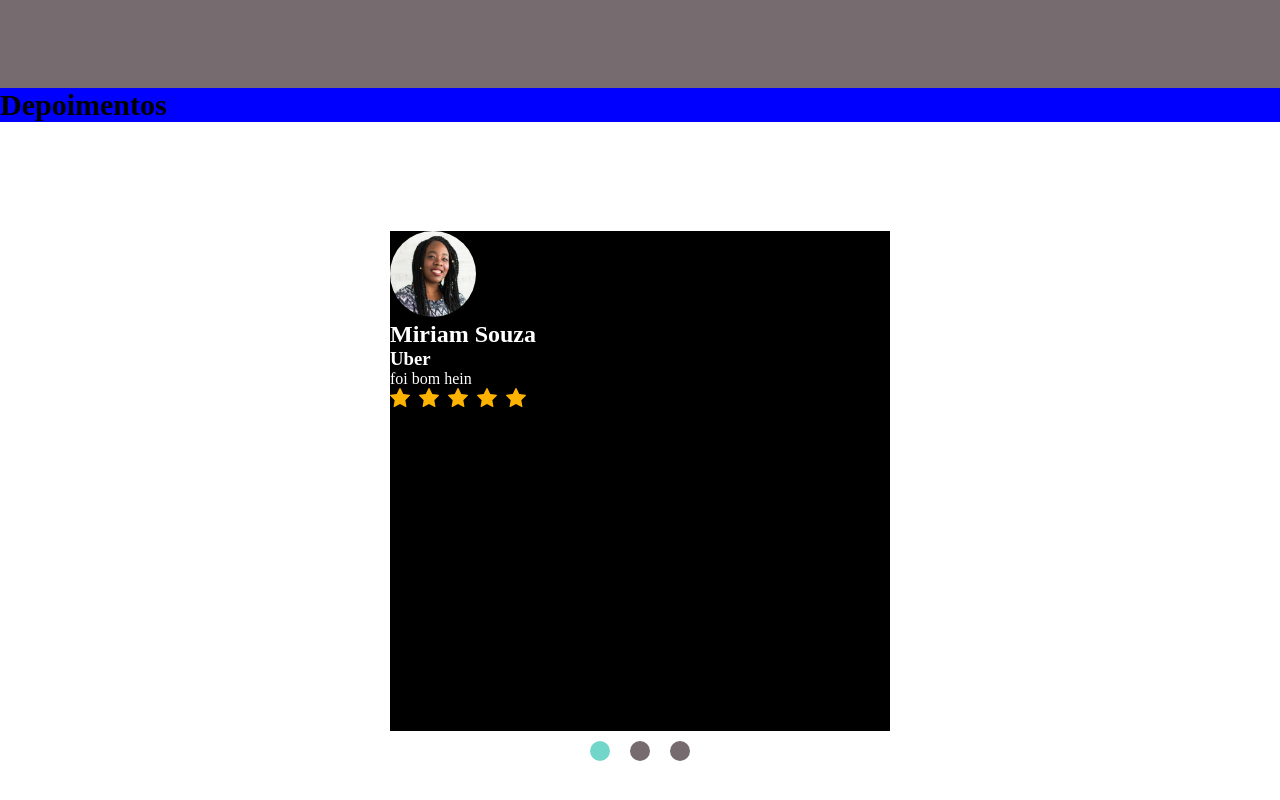
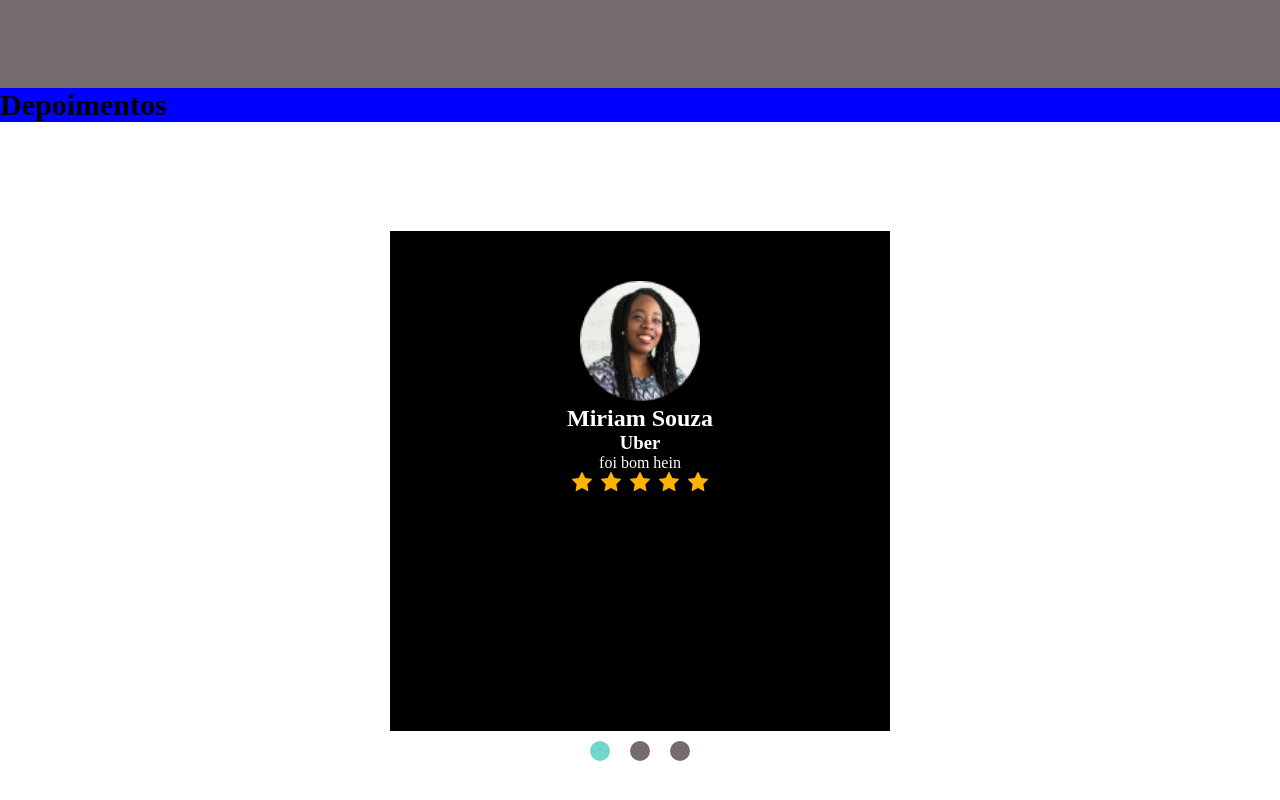
Before and after one commit to lunewaii/dankicode, a website: page projeto_final/index.html in a window 1280 px wide. Shown: the part 2488-3288 px from the top of the page. Drawn offline with nearby package versions, Linux system fonts and the light colour scheme.

Commit message:
arrumei class, centralizei e ajustei img

```diff
--- a/projeto_final/index.html
+++ b/projeto_final/index.html
@@ -122,21 +122,21 @@
             <div class="tudo">
                 <div class="container">
                     <div class="deps" style="opacity: 1;">
-                        <img src="images/DEPOIMENTO1.png" />
+                        <img class="pfp" src="images/DEPOIMENTO1.png" />
                         <h2>Miriam Souza</h2>
                         <h3>Uber</h3>
                         <p>foi bom hein</p>
                         <img src="images/5stars.svg" />
                     </div>
                     <div class="deps">
-                        <img src="images/DEPOIMENTO2.png" />
+                        <img class="pfp" src="images/DEPOIMENTO2.png" />
                         <h2>Lucas Mendes</h2>
                         <h3>Uber</h3>
                         <p>foi bom hein</p>
                         <img src="images/5stars.svg" />
                     </div>
                     <div class="deps">
-                        <img src="images/DEPOIMENTO3.png" />
+                        <img class="pfp" src="images/DEPOIMENTO3.png" />
                         <h2>Zaya Menphis</h2>
                         <h3>Uber</h3>
                         <p>foi bom hein</p>
--- a/projeto_final/style.css
+++ b/projeto_final/style.css
@@ -332,13 +332,22 @@ section.depoiments {
 
 .container .deps{
     position: absolute;
+    padding: 10%;
     left: 0;
     top: 0;
     width: 100%;
     height: 100%;
     opacity: 0;
     transition: 1s;
-    background-color: #000;
+    background-color: black;
+    align-items: center;
+    text-align: center;
+}
+
+.pfp{
+    /* padding: 10%; */
+    min-width: 30%;
+    min-height: 30%;
 }
 
 .bullets{
```
